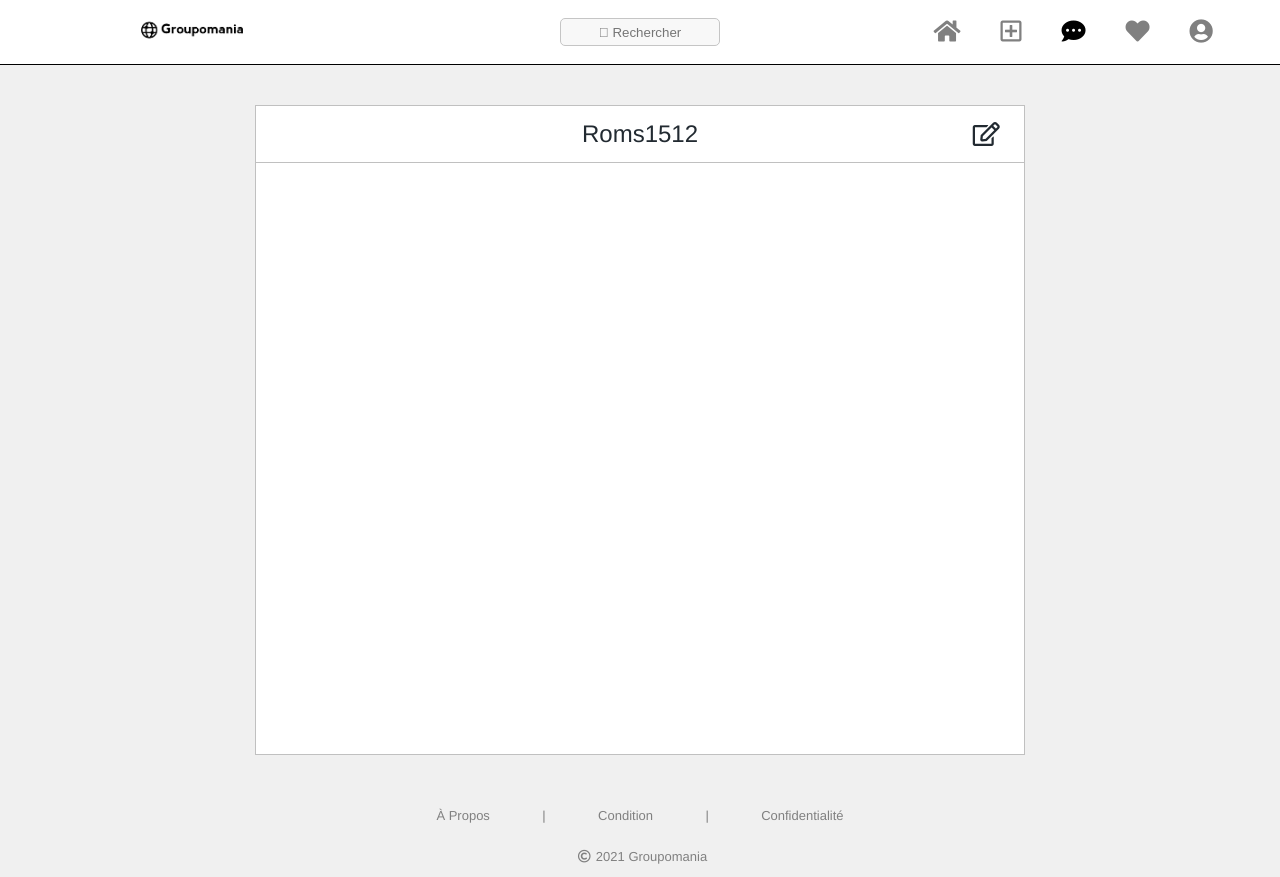
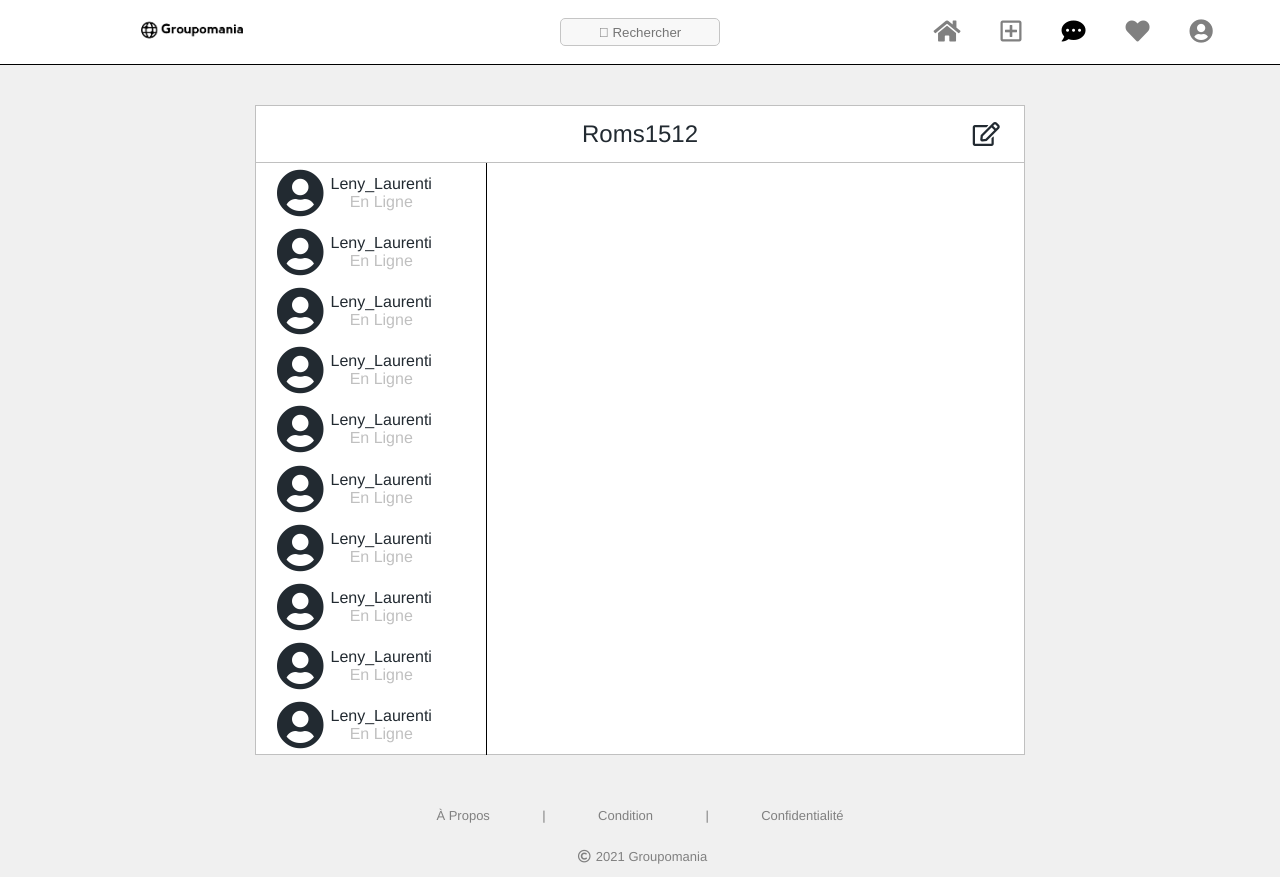
Before and after one commit to Roms1512/LavaurRomain_7_19-07-2021, a Vue app in the folder groupomania/: page /message in a window 1280 px wide. Built offline with nearby package versions, Linux system fonts and the light colour scheme.

Commit message:
commit-5
Avancer du Front :
- Ajout de la page paramètre
- ajout de certaine donnée dans le store

```diff
--- /dev/null
+++ b/groupomania/src/components/Friend.vue
@@ -0,0 +1,54 @@
+<template>
+  <div class="friends">
+    <div class="friend">
+          <i class="fas fa-user-circle"></i>
+          <div class="name">
+              <p>{{ user }}</p>
+              <p class="status">{{ status }}</p>
+          </div>
+        </div>
+  </div>
+</template>
+
+<script>
+import {mapState} from 'vuex'
+
+export default {
+  name: 'friend',
+  computed: {
+    ...mapState(['status', 'user'])
+  }
+}
+</script>
+
+<style lang="scss">
+.friends {
+  .friend {
+      padding-top: 1.2vh;
+      padding-bottom: 1.2vh;
+      padding-left: 2vh;
+      height: 5vh;
+      display: flex;
+      align-items: center;
+        i {
+          font-size: xxx-large;
+        }
+        .name {
+            height: 5vh;
+          p {
+            height: 2vh;
+            margin: 2px;
+          }
+          .status {
+            color: rgb(192, 192, 192);
+          }
+        }
+    &:hover{
+      cursor: pointer;
+    }
+  }
+  .friend-active {
+    background: rgba(194, 194, 194, 0.555);
+  }
+}
+</style>
--- a/groupomania/src/router/index.js
+++ b/groupomania/src/router/index.js
@@ -5,6 +5,7 @@ import User from '../views/User.vue'
 import Message from '../views/Message.vue'
 import Like from '../views/Like.vue'
 import Publication from '../views/Publication.vue'
+import Setting from '../views/Setting.vue'
 
 const routes = [
   {
@@ -36,6 +37,11 @@ const routes = [
     path: '/like',
     name: 'Like',
     component: Like
+  },
+  {
+    path: '/setting',
+    name: 'Setting',
+    component: Setting
   }
 ]
 
--- a/groupomania/src/store/index.js
+++ b/groupomania/src/store/index.js
@@ -2,7 +2,9 @@ import { createStore } from 'vuex'
 
 export default createStore({
   state: {
-    utilisateur: 'Roms1512'
+    utilisateur: 'Roms1512',
+    user: 'Leny_Laurenti',
+    status: 'En Ligne'
   },
   mutations: {
   },
--- a/groupomania/src/views/Message.vue
+++ b/groupomania/src/views/Message.vue
@@ -4,6 +4,32 @@
       <div class="utilisateur">
         <p>{{ utilisateur }}</p>
         <i class="far fa-edit"></i>
+      </div>
+      <div class="utilisateur-friends">
+        <!-- amis 1 -->
+        <Friend/>
+        <!-- amis 2 -->
+        <Friend/>
+        <!-- amis 3 -->
+        <Friend/>
+        <!-- amis 3 -->
+        <Friend/>
+        <!-- amis 3 -->
+        <Friend/>
+        <!-- amis 3 -->
+        <Friend/>
+        <!-- amis 3 -->
+        <Friend/>
+        <!-- amis 3 -->
+        <Friend/>
+        <!-- amis 3 -->
+        <Friend/>
+        <!-- amis 3 -->
+        <Friend/>
+        <!-- amis 3 -->
+        <Friend/>
+        <!-- amis 3 -->
+        <Friend/>
       </div>
     </div>
 
@@ -36,21 +62,29 @@
         right: 1.5vw;
       }
     }
+    .utilisateur-friends {
+      width: 30%;
+      height: 74vh;
+      border-right: 1px solid black;
+      overflow: scroll;
+    }
   }
 }
 </style>
 
 <script>
 import { mapState } from 'vuex'
+import Friend from '@/components/Friend.vue'
 import Footer from '@/components/Footer.vue'
 
 export default {
   name: 'like',
   components: {
+    Friend,
     Footer
   },
   computed: {
-    ...mapState(['utilisateur'])
+    ...mapState(['utilisateur', 'status'])
   }
 }
 </script>
--- /dev/null
+++ b/groupomania/src/views/Setting.vue
@@ -0,0 +1,18 @@
+<template>
+  <div class="setting">
+    <h1>This is an Setting Page</h1>
+
+    <Footer/>
+  </div>
+</template>
+
+<script>
+import Footer from '@/components/Footer.vue'
+
+export default {
+  name: 'setting',
+  components: {
+    Footer
+  }
+}
+</script>
--- a/groupomania/src/views/User.vue
+++ b/groupomania/src/views/User.vue
@@ -1,6 +1,8 @@
 <template>
   <div class="user">
     <h1>This is an User page</h1>
+    <router-link to="/setting" class='navigation'><i class="fas fa-cog"></i></router-link>
+    <router-view/>
 
     <Footer/>
   </div>
```
